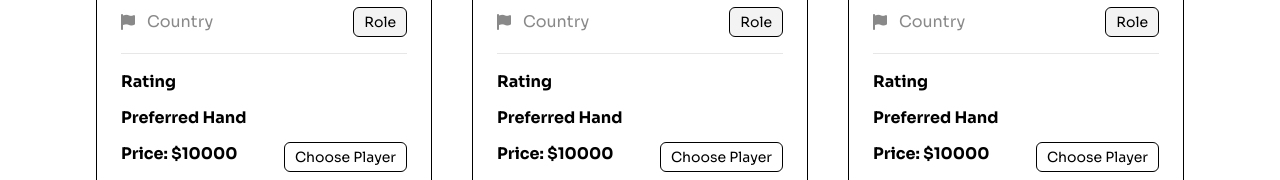
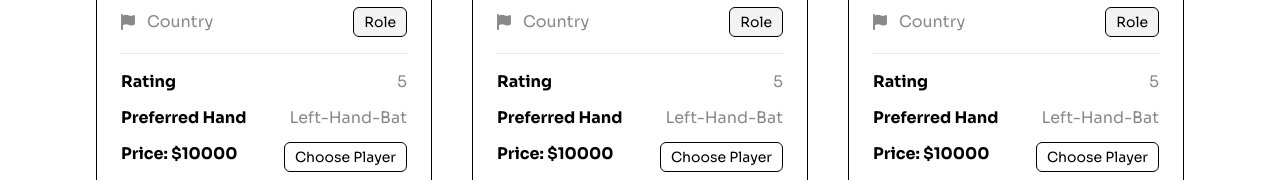
Before and after one commit to sh4aadman/cricket-seven, a React (Vite) app: page / in a window 1280 px wide. Shown: the part 1094-1274 px from the top of the page. Built offline with nearby package versions, Linux system fonts and the light colour scheme.

Commit message:
cards updated

```diff
--- a/src/components/ui/card.jsx
+++ b/src/components/ui/card.jsx
@@ -1,10 +1,14 @@
-import playerImg from "../../assets/player.jpg"
+import playerImg from "../../assets/player.jpg";
 
 function Card() {
   return (
     <section className="p-6 border rounded-xl">
       <figure>
-        <img className="rounded-xl aspect-3/2 object-cover" src={playerImg} alt="player-img" />
+        <img
+          className="rounded-xl aspect-3/2 object-cover"
+          src={playerImg}
+          alt="player-img"
+        />
       </figure>
       <section className="mt-6 font-semibold text-xl flex items-center gap-2">
         <i class="fa-brands fa-osi"></i>
@@ -13,17 +17,27 @@ function Card() {
       <section className="my-4 flex justify-between items-center">
         <div className="text-[#13131380] flex items-center gap-3">
           <i class="fa-solid fa-flag"></i>
-          <h5 className="">Country</h5>
+          <h5>Country</h5>
         </div>
-        <p className="px-2.5 py-1 border rounded-md text-sm bg-[#1313130D]">Role</p>
+        <p className="px-2.5 py-1 border rounded-md text-sm bg-[#1313130D]">
+          Role
+        </p>
       </section>
       <hr className="text-[#1313131A] mb-4" />
       <section className="space-y-3">
+        <div className="flex justify-between">
           <h4 className="font-bold">Rating</h4>
+          <p className="text-[#13131380]">5</p>
+        </div>
+        <div className="flex justify-between">
           <h4 className="font-bold">Preferred Hand</h4>
+          <p className="text-[#13131380]">Left-Hand-Bat</p>
+        </div>
         <div className="flex justify-between">
           <h4 className="font-bold">Price: $10000</h4>
-                  <button className="px-2.5 py-1 border rounded-md text-sm">Choose Player</button>
+          <button className="px-2.5 py-1 border rounded-md text-sm">
+            Choose Player
+          </button>
         </div>
       </section>
     </section>
```
Lines whose indentation alone changed are shown as unchanged.
